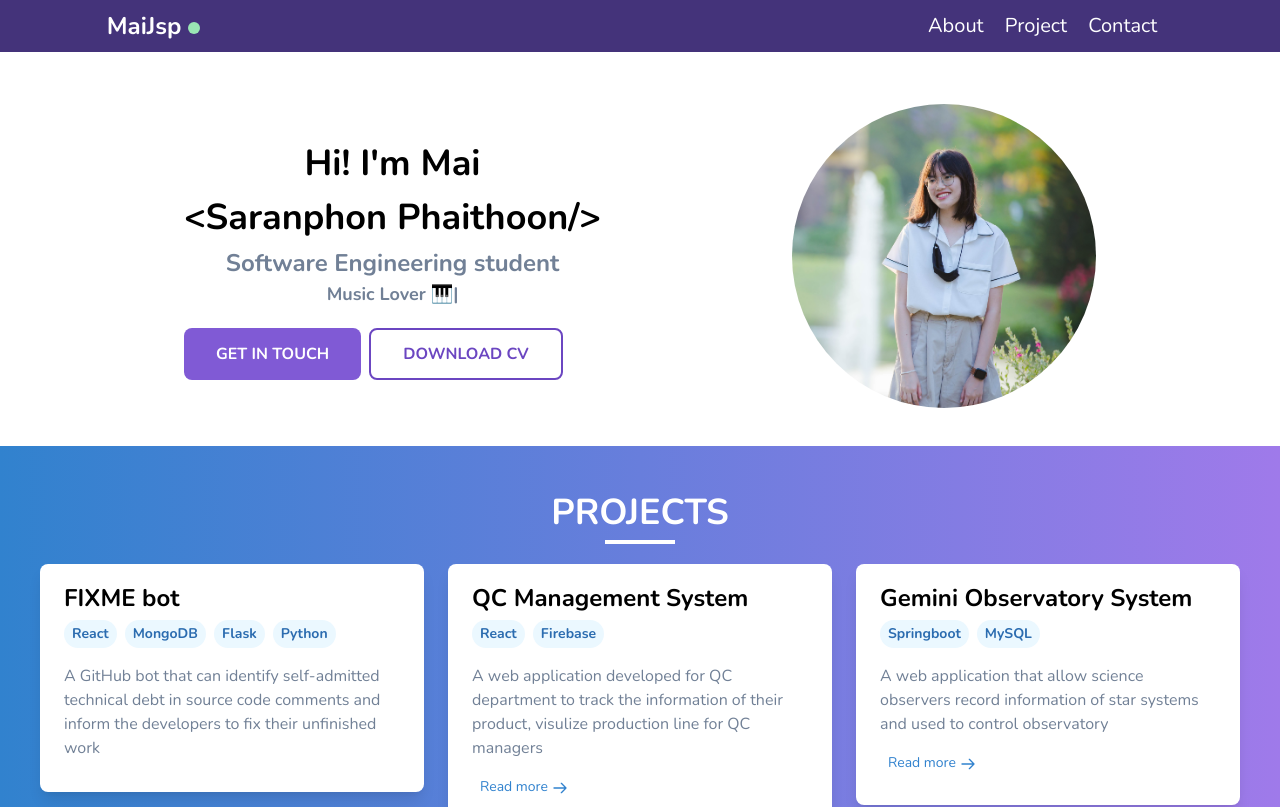
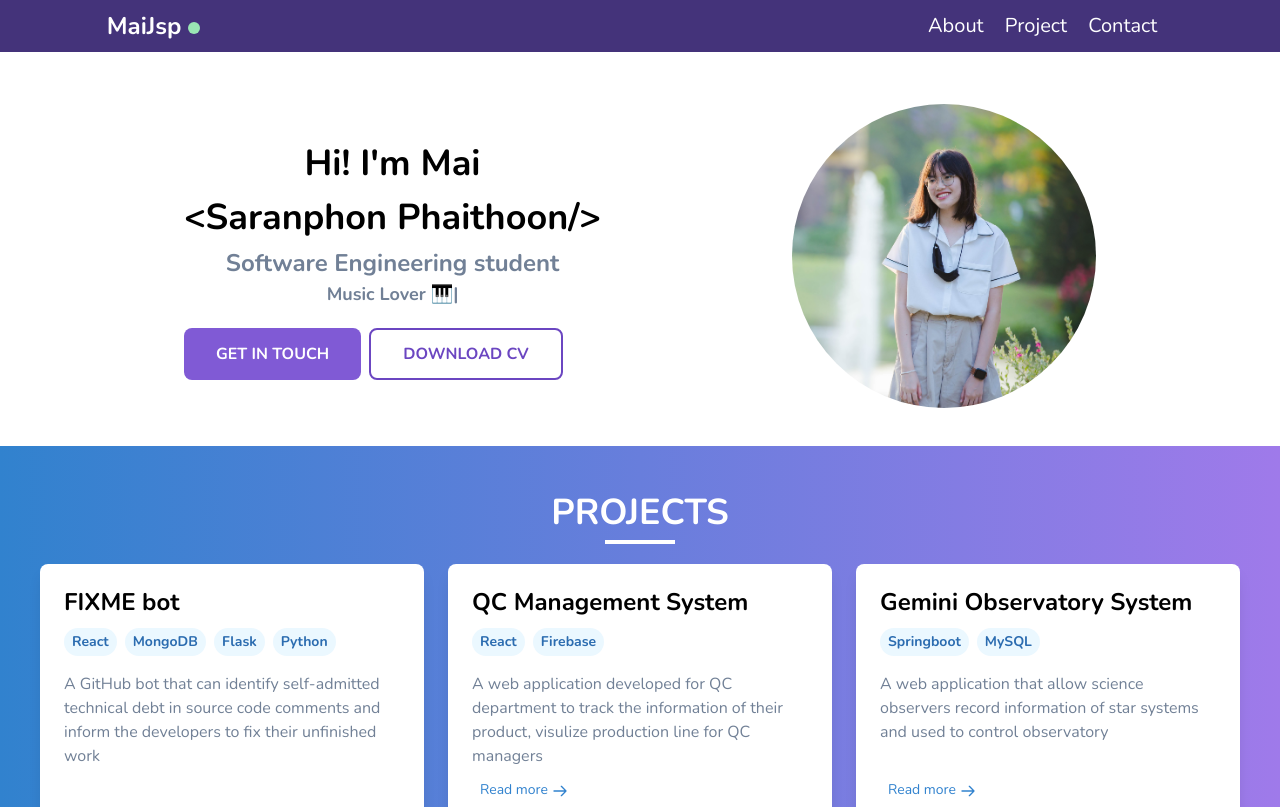
Before and after one commit to maijsp/maijsp-dev, a React (Create React App) app: page / in a window 1280 px wide. Shown: the top 807 px of the page. Built offline with nearby package versions, Linux system fonts and the light colour scheme.

Commit message:
Edit card size

```diff
--- a/src/components/ProjectCard.js
+++ b/src/components/ProjectCard.js
@@ -4,10 +4,10 @@ export default function ProjectCard(props) {
     const link = props.link;
 
     return (
-        <div class="max-w-sm bg-white p-6 rounded-lg shadow-lg font-nunito">
+        <div class="max-w-sm h-64 bg-white p-6 rounded-lg shadow-lg font-nunito relative">
             <div id="header" className="flex items-center mb-4">
                 <div id="header-text" className="leading-5">
-                    <h4 id="name" className="text-2xl font-bold">{props.name}</h4>
+                    <h4 id="name" className="text-2xl font-bold leading-7">{props.name}</h4>
                     <div className="mt-2 flex flex-row flex-wrap justify-start">
                     {
                         props.tech.map((tech, index) => {
@@ -20,12 +20,12 @@ export default function ProjectCard(props) {
                 </div>
             </div>
             <div id="quote">
-                <p className=" text-gray-600 text-base">{props.description}</p>
+                <p className="text-gray-600 text-base">{props.description}</p>
             </div>
-            <div className="mt-2" id="link items-center">
+            <div className="" id="link">
                 {
                     link !== ""
-                    ?   <button className="text-blue-600 text-sm hover:bg-blue-100 rounded-md p-2 transition duration-500 ease-in-out">
+                    ?   <button className="absolute mb-3 bottom-0 text-blue-600 text-sm hover:bg-blue-100 rounded-md p-2 transition duration-500 ease-in-out">
                             <a className=""href={props.link}>Read more</a>
                             <svg className="ml-1 w-4 h-4 inline" fill="none" stroke="currentColor" viewBox="0 0 24 24" xmlns="http://www.w3.org/2000/svg"><path stroke-linecap="round" stroke-linejoin="round" stroke-width="2" d="M14 5l7 7m0 0l-7 7m7-7H3"></path></svg>
                         </button>
```
